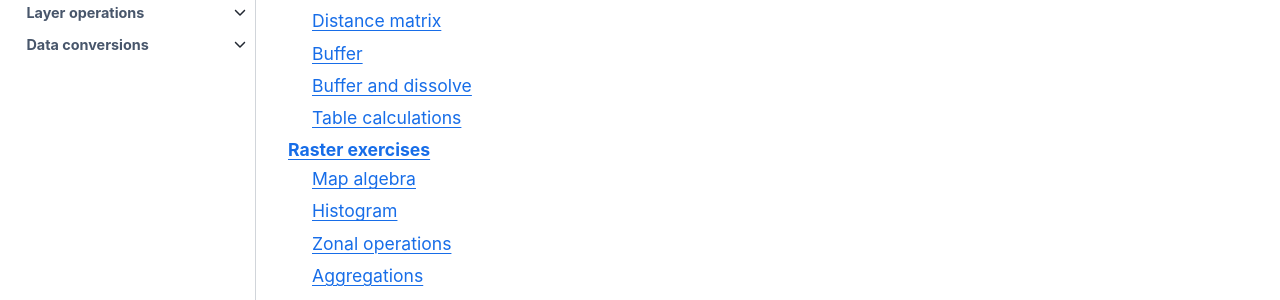
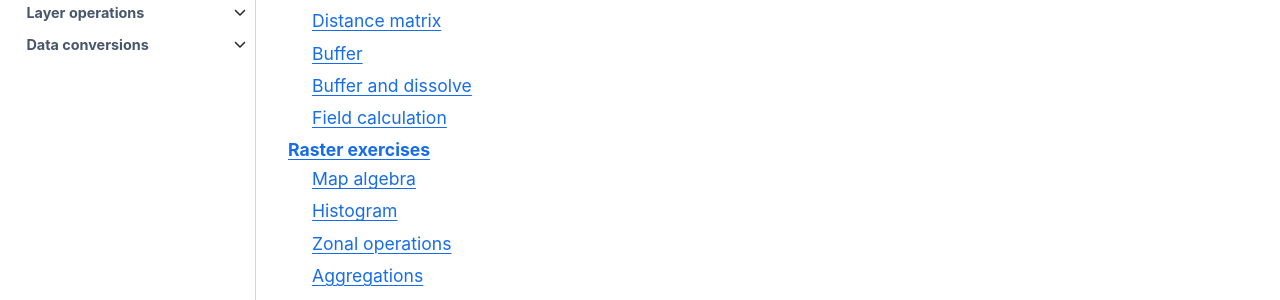
Before and after one commit to AaltoGIS/QGIS-tutorials, a Sphinx documentation site: the page built from source/index.rst, in a window 1280 px wide and 900 px high, scrolled down 620 px. Shown: the part 333-633 px from the top of the window. Built offline with Sphinx 7.4.7 and the Sphinx Book theme 1.1.4, drawn with Linux system fonts in a browser that asks for light colours.

Commit message:
fieldcalculation

```diff
--- a/source/lessons/lesson8-field-calculation.rst
+++ b/source/lessons/lesson8-field-calculation.rst
@@ -1,4 +1,4 @@
-Table calculations
+Field calculation
 ---------------------------
 
 .. admonition:: Check the version
```
